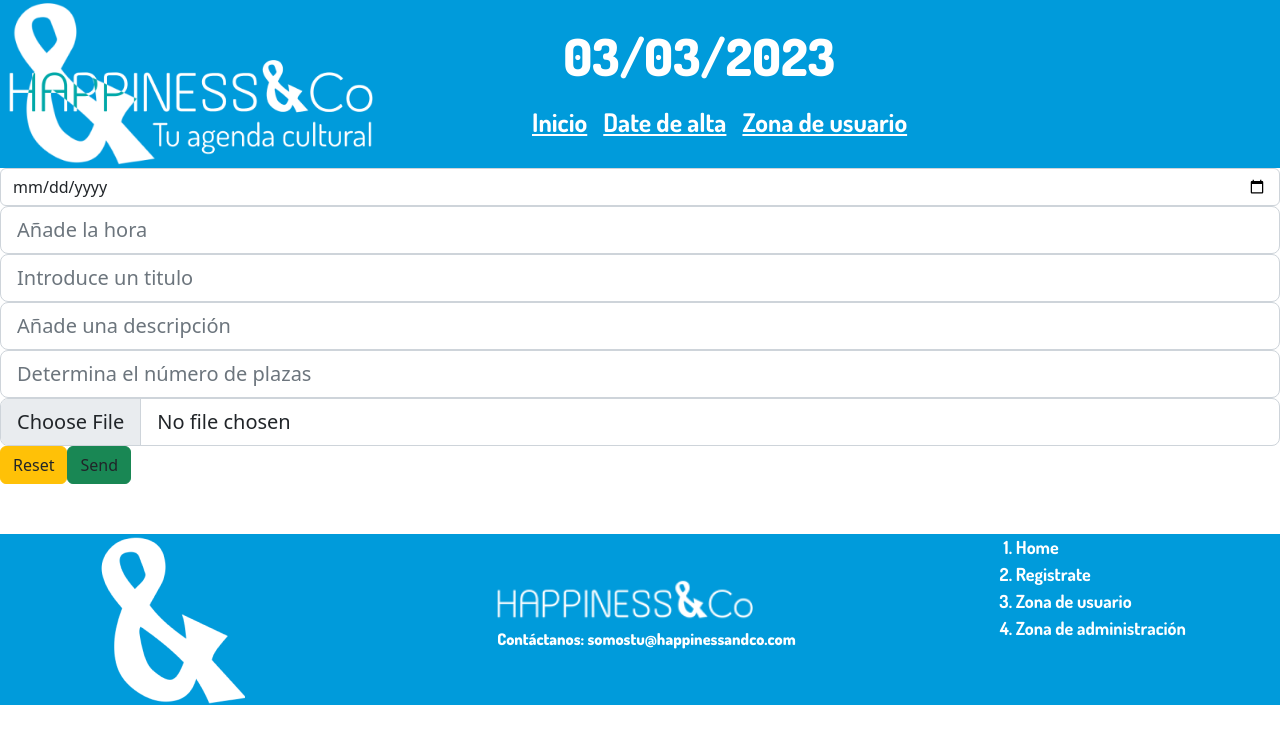
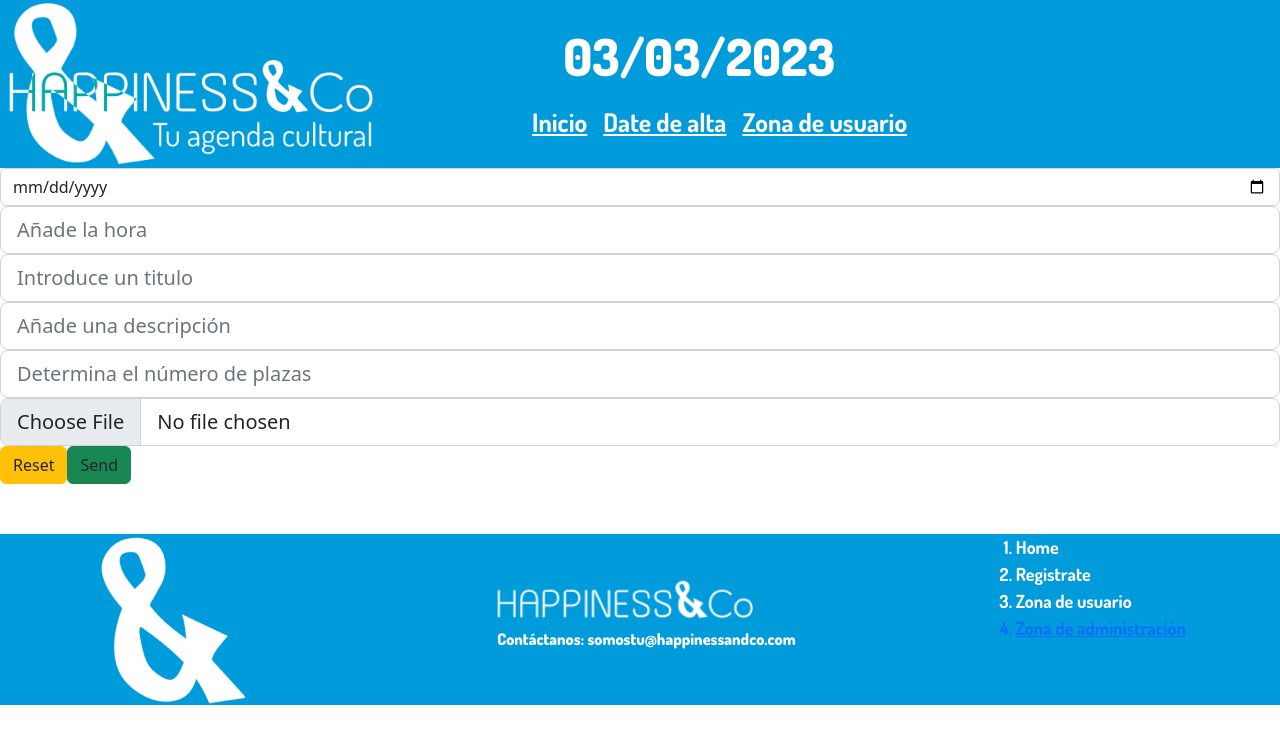
Before and after one commit to Vitoria-Oli/Upcoming-Events, a Vue app in the folder src/main/frontend/upcoming-events/: page /AddEvents in a window 1280 px wide. Shown: the top 744 px of the page. Built offline with nearby package versions, Linux system fonts and the light colour scheme.

Commit message:
Link to AddEvents moved to footer

```diff
--- a/src/main/frontend/upcoming-events/src/components/Footer.vue
+++ b/src/main/frontend/upcoming-events/src/components/Footer.vue
@@ -30,7 +30,7 @@ window.onload = function formDate() {
             <li>Home</li>
             <li>Registrate</li>
             <li>Zona de usuario</li>
-            <li>Zona de administración</li>
+            <router-link to="/AddEvents"><li>Zona de administración</li></router-link>
         </ol>
     </div>
 </footer>
@@ -46,8 +46,6 @@ flex-direction: row;
 justify-content: space-around;
 width: 100%;
 margin-top: 50px;
-// position: absolute;
-// bottom: 0;
 
  #Logo{
     display: flex;
```
